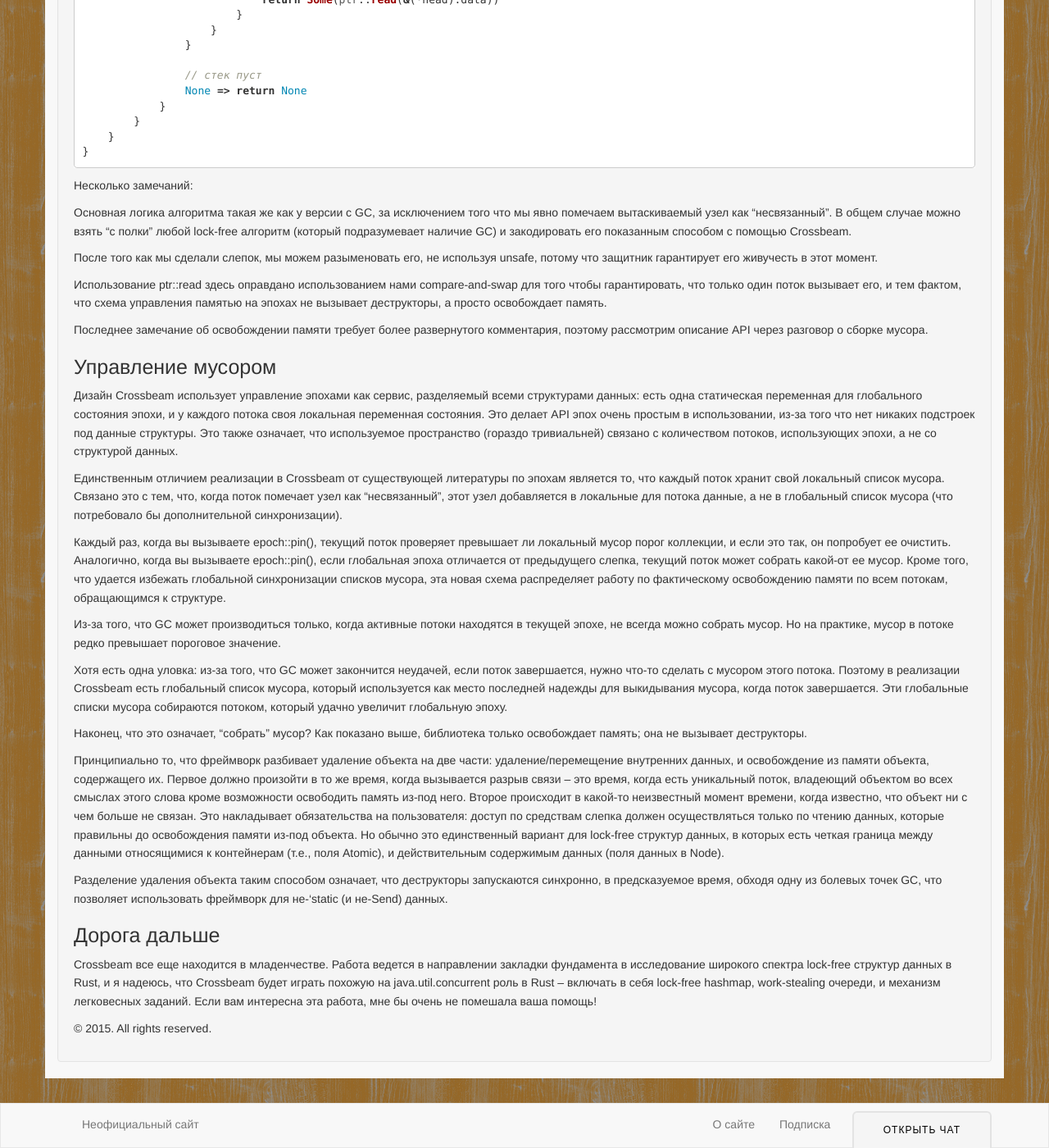
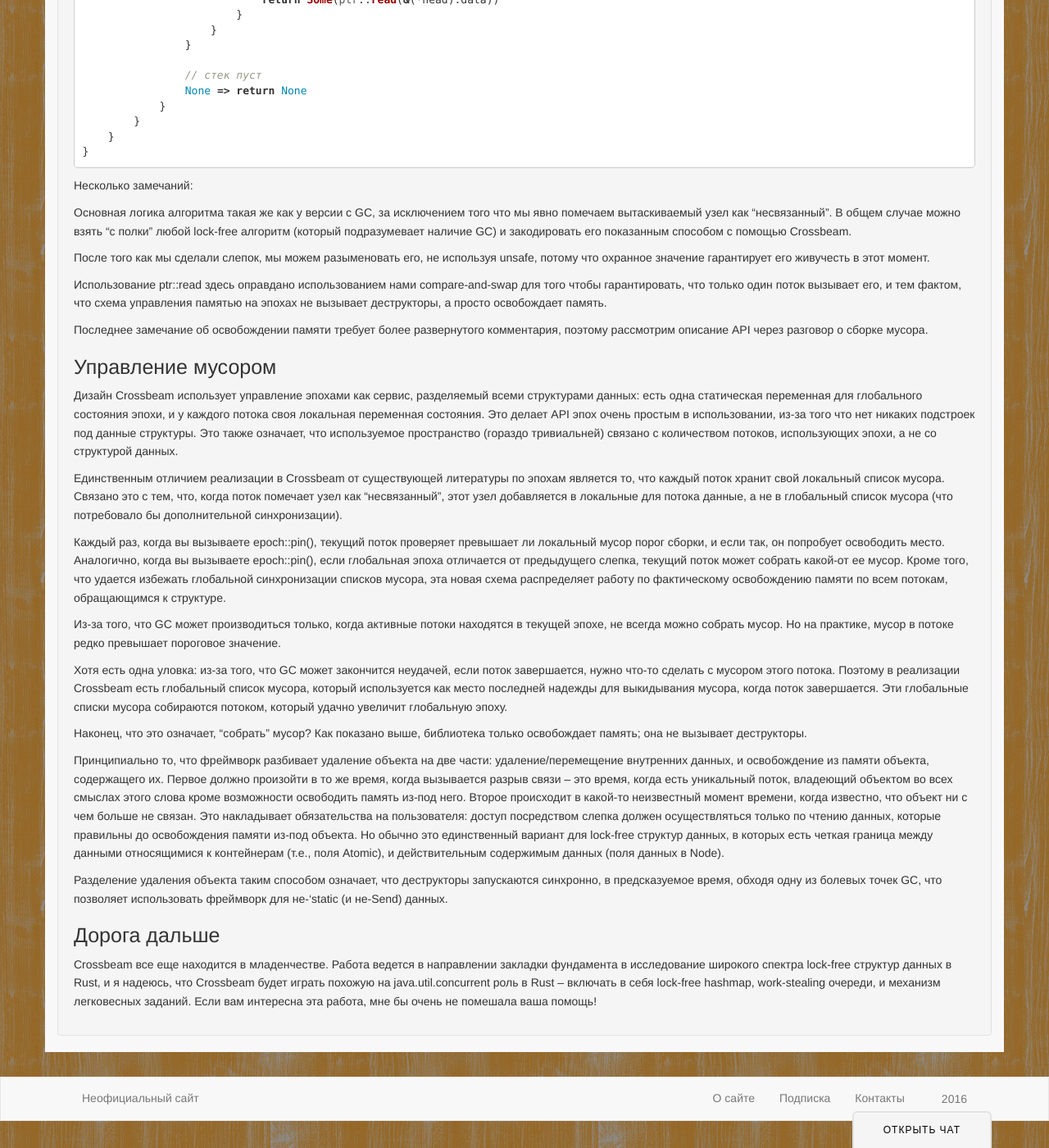
Before and after one commit to rust-lang-ru/rustycrate.ru, a Jekyll site: the page built from _posts/2016-04-23-lock-free.md, in a window 1280 px wide and 1400 px high, scrolled down 10347 px. Shown: the whole window at 82% size. Built offline with Jekyll 4.4.1, drawn with Linux system fonts in a browser that asks for light colours; nearby versions of some CDN libraries; Markdown is read by kramdown in place of the engine named in the settings; comment, search, counter and statistics services are not loaded; some of the changed text lies outside the part shown.

Commit message:
errors fixed

````diff
--- a/_posts/2016-04-23-lock-free.md
+++ b/_posts/2016-04-23-lock-free.md
@@ -345,13 +345,13 @@
 
 Мы усилим систему владений Rust – в частности, управление ресурсами на основе
 владения (RAII) – чтобы она ловила эти ограничения напрямую в сигнатурах типов
-API эпох. Это в свою очередь докажет, что мы используем правильно управление
-эпохами.
+API эпох. Это в свою очередь докажет, что мы используем управление эпохами
+правильно.
 
 # Guard
 
-Для работы с lock-free структурой данных, для начала надо получить защитника,
-который является обладаемым значением, говорящим о том, что ваш поток активен:
+Для работы с lock-free структурой данных, для начала надо получить обладаемое
+охранное значение, говорящее о том, что ваш поток активен:
 
 ```rust
 pub struct Guard { ... }
@@ -417,7 +417,7 @@
 ```
 
 В отличие от Owned, указатель Shared нельзя создать напрямую. Вместо этого,
-указатели Shared получаются по средствам чтения из Atomic, что мы увидим далее.
+указатели Shared получаются посредством чтения из Atomic, что мы увидим далее.
 
 # Atomic
 
@@ -516,9 +516,10 @@
 }
 ```
 
-Также как и с сохранением, этой операции не нужен защитник; он не добавит
-никакой новой информации о времени жизни. Result показывает удачен ли CAS; если
-нет, то владение новым указателем возвращается тому, кто вызвал эту функцию.
+Также как и с сохранением, этой операции не нужно охранное значение; оно не
+добавит никакой новой информации о времени жизни. Result показывает удачен ли
+CAS; если нет, то владение новым указателем возвращается тому, кто вызвал эту
+функцию.
 
 Дальше у нас есть аналог store_and_ref:
 
@@ -575,8 +576,8 @@
 на узел после его действительного освобождения из памяти.
 
 Здесь нет конкретной связи между временем жизни Shared указателя и Guard; если у
-нас есть достижимый Shared указатель, то мы знаем, что защитник, из которого он
-пришел, все еще активен.
+нас есть достижимый Shared указатель, то мы знаем, что охранное значение, из
+которого он пришел, все еще активен.
 
 # Стек Treiber’а с эпохами
 
@@ -671,7 +672,7 @@
 закодировать его показанным способом с помощью Crossbeam.
 
 После того как мы сделали слепок, мы можем разыменовать его, не используя
-unsafe, потому что защитник гарантирует его живучесть в этот момент.
+unsafe, потому что охранное значение гарантирует его живучесть в этот момент.
 
 Использование ptr::read здесь оправдано использованием нами compare-and-swap для
 того чтобы гарантировать, что только один поток вызывает его, и тем фактом, что
@@ -698,7 +699,7 @@
 потребовало бы дополнительной синхронизации).
 
 Каждый раз, когда вы вызываете epoch::pin(), текущий поток проверяет превышает
-ли локальный мусор порог коллекции, и если это так, он попробует ее очистить.
+ли локальный мусор порог сборки, и если так, он попробует освободить место.
 Аналогично, когда вы вызываете epoch::pin(), если глобальная эпоха отличается от
 предыдущего слепка, текущий поток может собрать какой-от ее мусор. Кроме того,
 что удается избежать глобальной синхронизации списков мусора, эта новая схема
@@ -725,8 +726,8 @@
 связи –  это время, когда есть уникальный поток, владеющий объектом во всех
 смыслах этого слова кроме возможности освободить память из-под него. Второе
 происходит в какой-то неизвестный момент времени, когда известно, что объект ни
-с чем больше не связан. Это накладывает обязательства на пользователя: доступ по
-средствам слепка должен осуществляться только по чтению данных, которые
+с чем больше не связан. Это накладывает обязательства на пользователя: доступ
+посредством слепка должен осуществляться только по чтению данных, которые
 правильны до освобождения памяти из-под объекта. Но обычно это единственный
 вариант для lock-free структур данных, в которых есть четкая граница между
 данными относящимися к контейнерам (т.е., поля Atomic), и действительным
@@ -744,5 +745,3 @@
 роль в Rust – включать в себя lock-free hashmap, work-stealing очереди, и
 механизм легковесных заданий. Если вам интересна эта работа, мне бы очень не
 помешала ваша помощь!
-
-© 2015. All rights reserved.
````
Also changed, not shown: other parts of _posts/2016-04-23-lock-free.md (+7 -7 lines).
